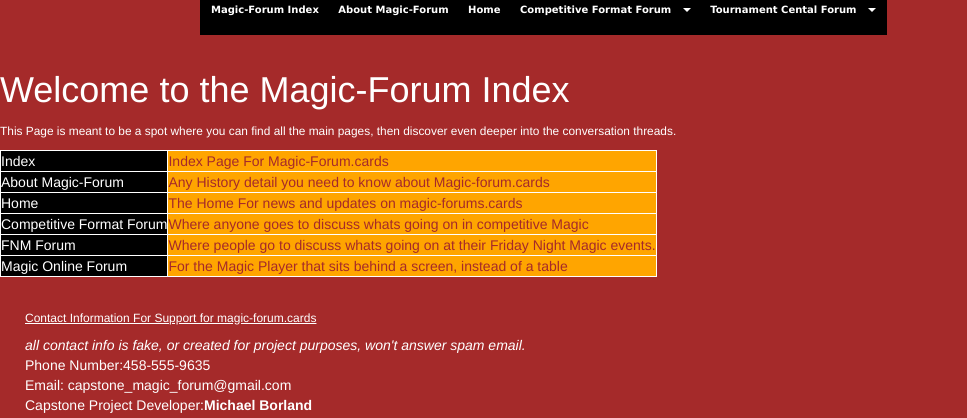
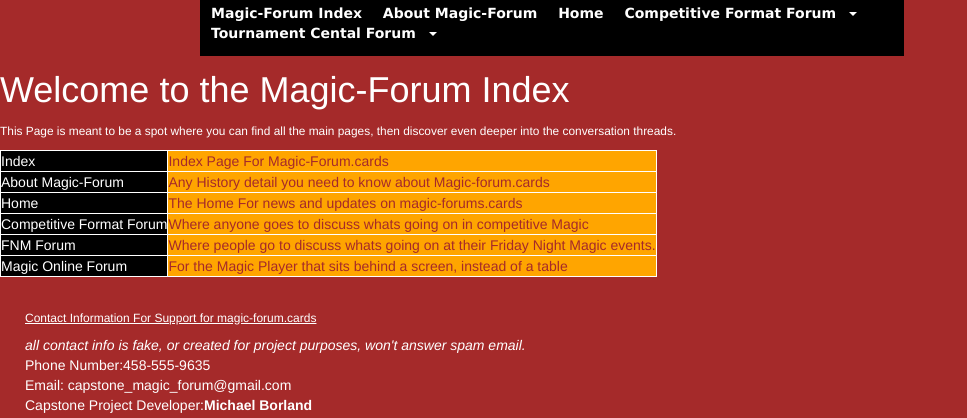
Before and after one commit to michaelborlandKeys/Capstone-Magic-Forum, a PHP site: page /index.php in a window 1280 px wide. Shown: the top 418 px of the page, without its empty margins (0-967 px from the left). Run offline with PHP 8.4, Linux system fonts and the light colour scheme.

Commit message:
fixed navbar issuses

```diff
--- a/Capstone Website Alpha 1.0/public_html/css/default.css
+++ b/Capstone Website Alpha 1.0/public_html/css/default.css
@@ -38,23 +38,24 @@
 
 }
 
- @media (min-width:850px) {
+
+
 
 .nav
 {
-	font-size: 10px;
+	font-size: 14px;
     font-weight: bold;
     font-family: "Lucida Sans Unicode", "Lucida Grande", sans-serif;
     background-color: black;
     position: absolute;
     top:0px;
     left: 200px;
-    min-height: 35px;
-    max-width: 700px;
-    max-height: 40px;
+    min-height: 55px;
+    min-width: 45%;
+    max-width: 55%;
+    max-height: 60px;
 }
 
-}
 .magic_navigation ul
 {
 	padding: 3px 3px;
@@ -82,6 +83,7 @@
 }
 
 
+
 .nav .open>a, .nav .open>a:focus, .nav .open>a:hover
 {
 	background-color: brown;
@@ -90,12 +92,18 @@
 {
 	background-color: brown;
 }
+
+
   ul.dropdown-menu li>a
 {
  color: white;
 
 }
 
+.dropdown-header
+{
+	color: orange;
+}
 .dropdown-menu .divider
 {
 
@@ -123,6 +131,8 @@
 	z-index: 1;
 }
 
+
+
 .list-group-item.disabled, .list-group-item.disabled:focus, .list-group-item.disabled
 {
 	background-color: brown;
@@ -134,6 +144,7 @@
 	border:transparent;
 
 }
+
 
 .button{
 	position: fixed;
```
